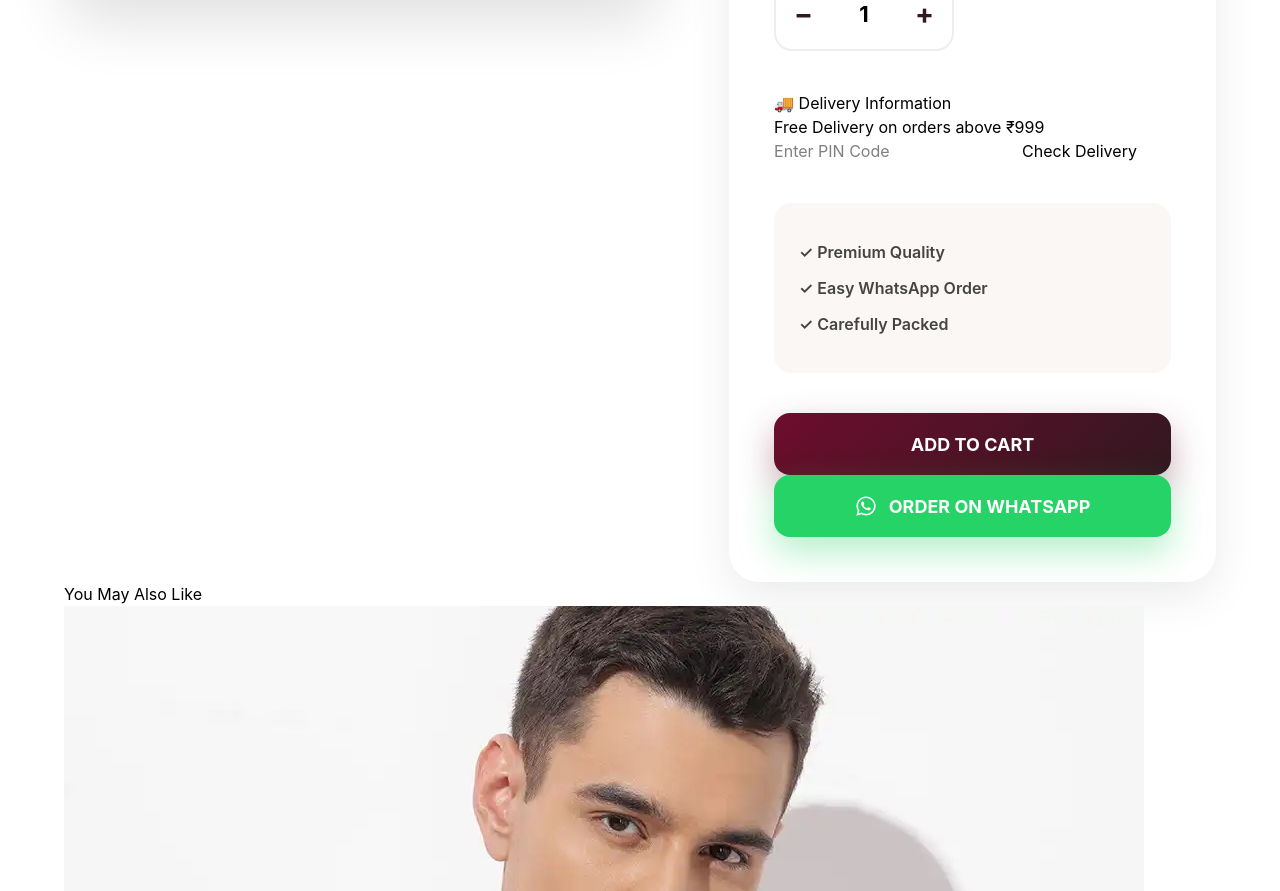
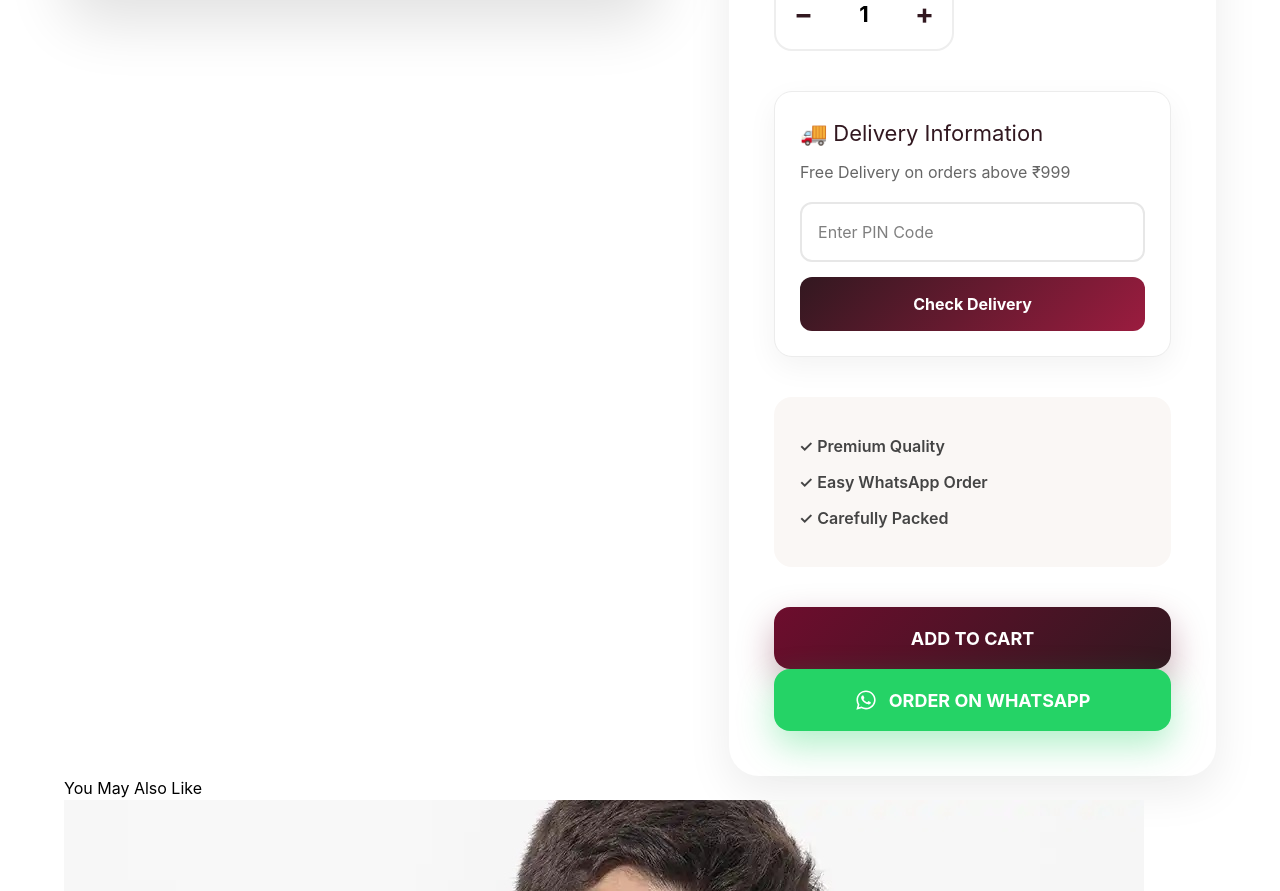
Before and after one commit to rahulsand100/MUKTA-FANCY-STORE, a React (Vite) app in the folder client/: page /product/1 in a window 1280 px wide. Shown: the part 1078-1969 px from the top of the page. Built offline with nearby package versions, Linux system fonts and the light colour scheme.

Commit message:
adding the button and rating button

```diff
--- a/client/src/pages/ProductDetails/ProductDetails.css
+++ b/client/src/pages/ProductDetails/ProductDetails.css
@@ -321,3 +321,65 @@ opacity:.5;
 }
 
 }
+/* =====================================
+   DELIVERY CARD
+===================================== */
+
+.delivery-card{
+    margin:35px 0;
+    padding:25px;
+    background:#fff;
+    border:1px solid #ececec;
+    border-radius:18px;
+    box-shadow:0 10px 30px rgba(0,0,0,.05);
+    transition:.35s;
+}
+
+.delivery-card:hover{
+    transform:translateY(-5px);
+    box-shadow:0 18px 40px rgba(0,0,0,.12);
+}
+
+.delivery-card h3{
+    color:#321820;
+    font-size:22px;
+    margin-bottom:10px;
+}
+
+.delivery-card p{
+    color:#666;
+    margin-bottom:18px;
+}
+
+.delivery-card input{
+    width:100%;
+    padding:16px;
+    border:2px solid #e7e7e7;
+    border-radius:12px;
+    outline:none;
+    font-size:16px;
+    transition:.3s;
+    margin-bottom:15px;
+}
+
+.delivery-card input:focus{
+    border-color:#9b1c3f;
+}
+
+.delivery-card button{
+    width:100%;
+    padding:15px;
+    border:none;
+    border-radius:12px;
+    background:linear-gradient(135deg,#321820,#9b1c3f);
+    color:#fff;
+    font-size:16px;
+    font-weight:700;
+    cursor:pointer;
+    transition:.3s;
+}
+
+.delivery-card button:hover{
+    transform:translateY(-3px);
+    box-shadow:0 15px 35px rgba(155,28,63,.35);
+}
```
